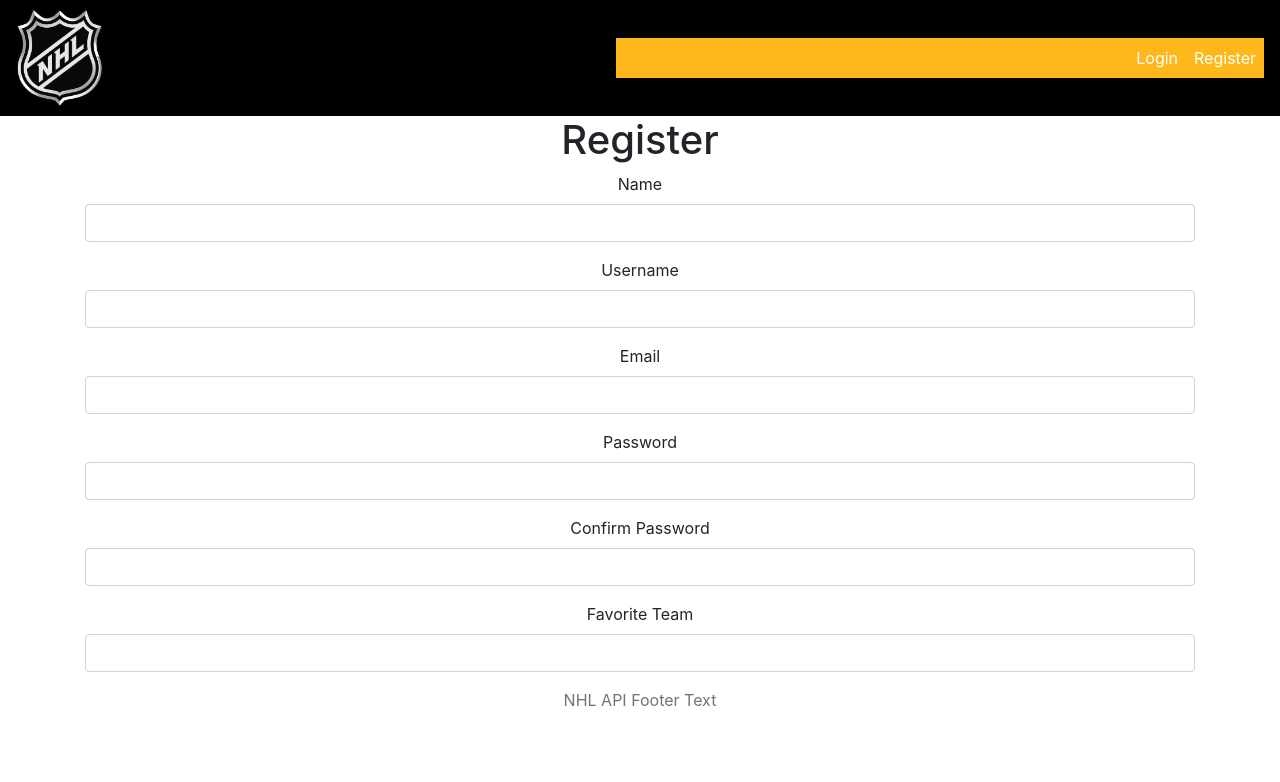
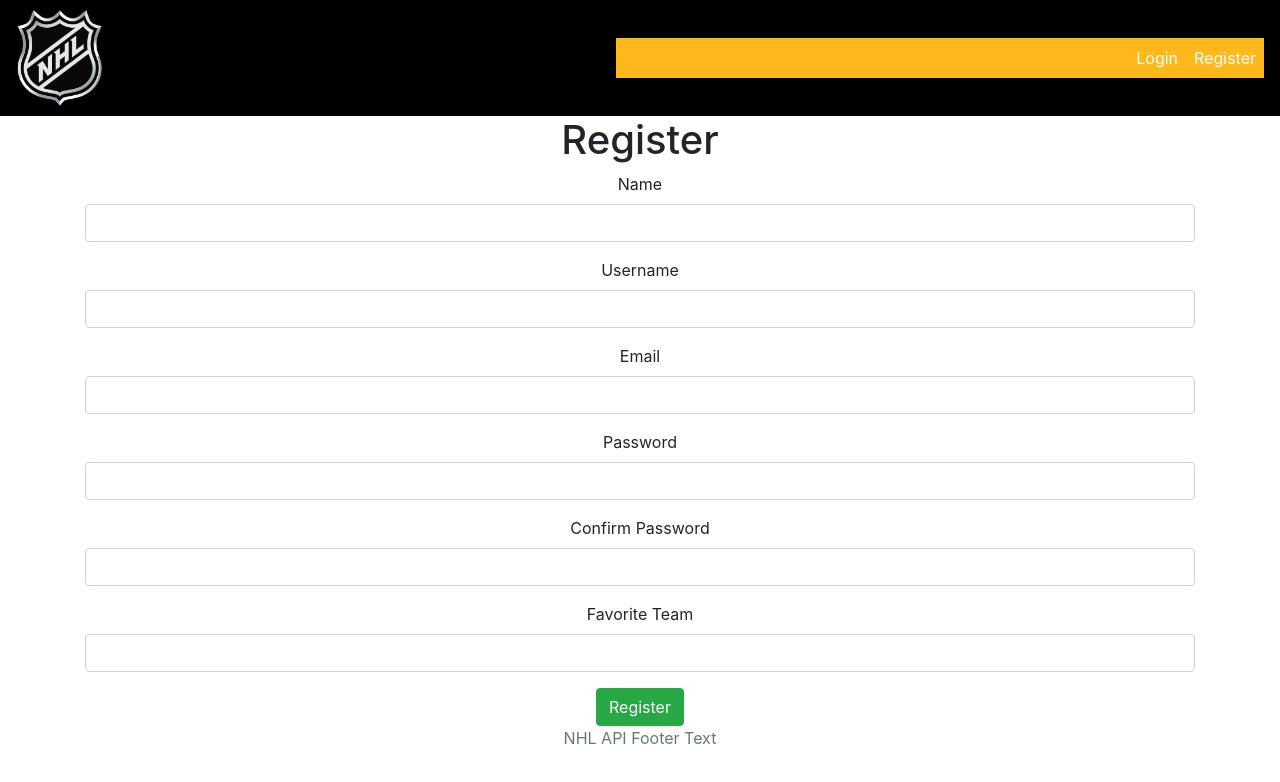
Before and after one commit to HaydenBryant/nhlapi-app, a React (Create React App) app: page /register in a window 1280 px wide. Shown: the top 782 px of the page. Built offline with nearby package versions, Linux system fonts and the light colour scheme.

Commit message:
using formik and yup i have some more frontend form creation and validation

```diff
--- a/package.json
+++ b/package.json
@@ -13,7 +13,8 @@
     "react": "^16.13.1",
     "react-dom": "^16.13.1",
     "react-router-dom": "^5.2.0",
-    "react-scripts": "3.4.1"
+    "react-scripts": "3.4.1",
+    "yup": "^0.29.1"
   },
   "scripts": {
     "start": "SET PORT=4200 && react-scripts start",
--- a/src/Components/Phase1/Register.jsx
+++ b/src/Components/Phase1/Register.jsx
@@ -2,6 +2,7 @@ import React, { Component } from "react";
 // import RegistrationService from "../Authentication/RegistrationService";
 import UserDataService from "../../api/user/UserDataService.js"
 import { Formik, Form, Field, ErrorMessage } from 'formik'
+import * as Yup from 'yup';
 
 class Register extends Component{
     constructor(props) {
@@ -95,39 +96,74 @@ class Register extends Component{
                 <h1>Register</h1>
                 <div className="container">
                     <Formik
-                            onSubmit={this.registerClicked}
-                            validateOnBlur={false}
-                            validateOnChange={false}
-                            validate={this.validate}
-                            enableReinitialize={true}
+                        initialValues = {{
+                            name: '',
+                            username: '',
+                            email: '',
+                            password: '',
+                            password2: '',
+                            favoriteTeam: ''
+                        }}
+
+                        validationSchema = {Yup.object().shape({
+                            name: Yup.string()
+                                .min(2, 'Name must be longer than 1 character')
+                                .max(75, 'Name cant be more than 75 characters')
+                                .required('Name is required'),
+                            username: Yup.string()
+                                .min(2, 'Username must be longer than 1 character')
+                                .max(75, 'Username cant be more than 75 characters')
+                                .required('Username is required'),
+                            email: Yup.string()
+                                .email('Invalid Email')
+                                .required('Email is required'),
+                            password: Yup.string()
+                                .min(6, 'Password must be at least 6 characters')
+                                .required('Password is required'),
+                            password2: Yup.string()
+                                .oneOf([Yup.ref('password'), null], 'Passwords must match')
+                                .required('Confirm Password is required')
+                        })}
+
+                        onSubmit={this.registerClicked}
+                        validateOnBlur={false}
+                        validateOnChange={false}
+                        validate={this.validate}
+                        enableReinitialize={true}
                     >
-                        {
-                            (props) => (
+                        {({ errors, touched }) => (
                                 <Form>
                                     <fieldset className="form-group">
-                                        <label>Name</label>
-                                        <Field className="form-control" type="text" name="name"/>
+                                        <label htmlFor="name">Name</label>
+                                        <Field className={'form-control' + (errors.name && touched.name ? ' is-invalid' : '')} type="text" name="name"/>
+                                        <ErrorMessage name="name" component="div" className="invalid-feedback" />
                                     </fieldset>
                                     <fieldset className="form-group">
-                                        <label>Username</label>
-                                        <Field className="form-control" type="text" name="username" />
+                                        <label htmlFor="username">Username</label>
+                                        <Field className={'form-control' + (errors.username && touched.username ? ' is-invalid' : '')} type="text" name="username" />
+                                        <ErrorMessage name="username" component="div" className="invalid-feedback" />
                                     </fieldset>
                                     <fieldset className="form-group">
-                                        <label>Email</label>
-                                        <Field className="form-control" type="email" name="email"/>
+                                        <label htmlFor="email">Email</label>
+                                        <Field className={'form-control' + (errors.email && touched.email ? ' is-invalid' : '')} type="email" name="email"/>
+                                        <ErrorMessage name="email" component="div" className="invalid-feedback" />
                                     </fieldset>
                                     <fieldset className="form-group">
-                                        <label>Password</label>
-                                        <Field className="form-control" type="password" name="password" />
+                                        <label htmlFor="password">Password</label>
+                                        <Field className={'form-control' + (errors.password && touched.password ? ' is-invalid' : '')} type="password" name="password" />
+                                        <ErrorMessage name="password" component="div" className="invalid-feedback" />
                                     </fieldset>
                                     <fieldset className="form-group">
-                                        <label>Confirm Password</label>
-                                        <Field className="form-control" type="password" name="password2" />
+                                        <label htmlFor="password2">Confirm Password</label>
+                                        <Field className={'form-control' + (errors.password2 && touched.password2 ? ' is-invalid' : '')} type="password" name="password2" />
+                                        <ErrorMessage name="password2" component="div" className="invalid-feedback" />
                                     </fieldset>
                                     <fieldset className="form-group">
-                                        <label>Favorite Team</label>
-                                        <Field className="form-control" type="text" name="favoriteTeam" />
+                                        <label htmlFor="favoriteTeam">Favorite Team</label>
+                                        <Field className={'form-control' + (errors.favoriteTeam && touched.favoriteTeam ? ' is-invalid' : '')} type="text" name="favoriteTeam" />
+                                        <ErrorMessage name="favoriteTeam" component="div" className="invalid-feedback" />
                                     </fieldset>
+                                    <button className="btn btn-success" type="submit">Register</button>
                                 </Form>
                             )
                         }
```
Also changed, not shown: 1 other file (tests, documents, lock files or other folders).
